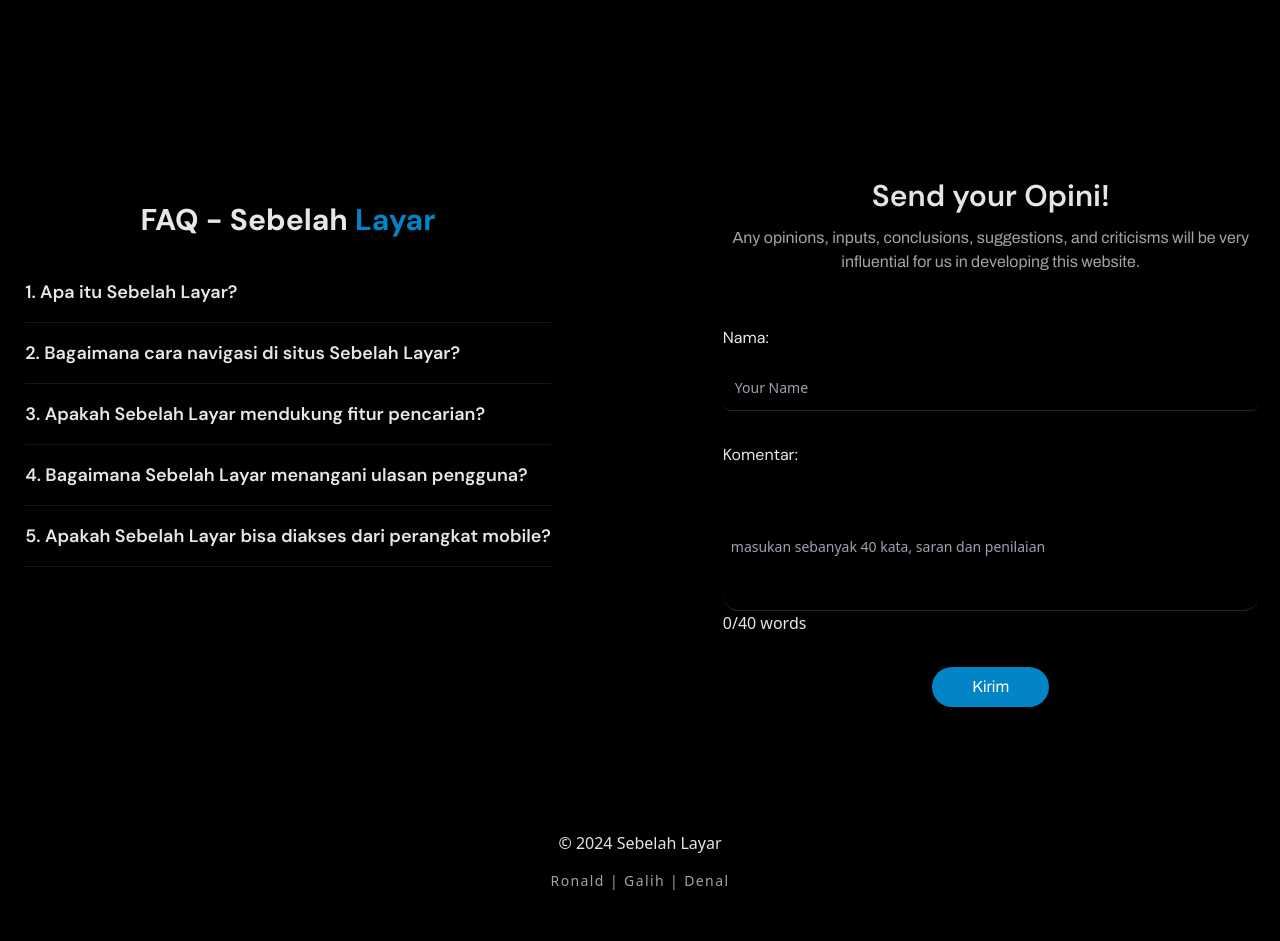
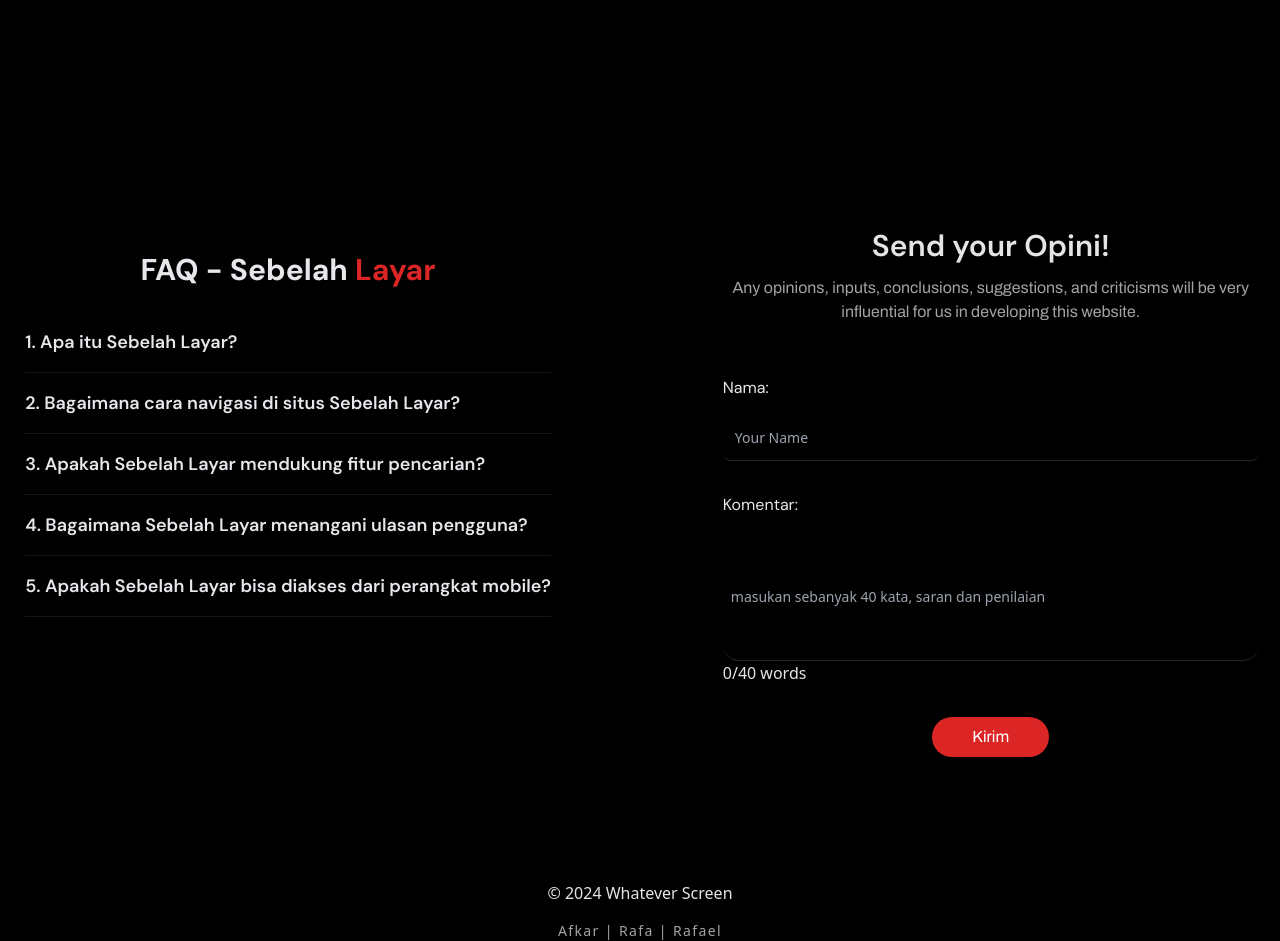
Before and after one commit to zzz3t444/whateverscreen, a CodeIgniter app: page /whateverscreen/ in a window 1280 px wide. Shown: the part 4561-5502 px from the top of the page. Before the commit the page ends 5451 px from the top, so only its background shows below. Run offline with CodeIgniter, Linux system fonts and the light colour scheme; some libraries are stand-ins or nearby versions.

Commit message:
Commit and Update

```diff
--- a/application/config/database.php
+++ b/application/config/database.php
@@ -78,7 +78,7 @@ $db['default'] = array(
 	'hostname' => 'localhost',
 	'username' => 'root',
 	'password' => '',
-	'database' => 'sebelahlayar',
+	'database' => 'whateverscreen',
 	'dbdriver' => 'mysqli',
 	'dbprefix' => '',
 	'pconnect' => FALSE,
--- a/application/views/_partials/footer.php
+++ b/application/views/_partials/footer.php
@@ -10,8 +10,8 @@
 <body>
 	<footer class="foote bg-black">
 		<div class="text-neutral-200 mt-20 text-center">
-			&copy; <?= Date('Y') ?> Sebelah Layar
-			<p class="text-sm text-neutral-400 mt-4 tracking-widest">Ronald | Galih | Denal</p>
+			&copy; <?= Date('Y') ?> Whatever Screen
+			<p class="text-sm text-neutral-400 mt-4 tracking-widest">Afkar | Rafa | Rafael</p>
 		</div>
 	</footer>
 </body>
--- a/application/views/_partials/navbar.php
+++ b/application/views/_partials/navbar.php
@@ -11,7 +11,7 @@
 <body>
 	<div class="bg-black">
 		<nav class="navbar items-center  mx-auto bg-black justify-around p-3">
-			<h1 class="tracking-tighter dm-sans text-neutral-200 font-semibold text-2xl">Sebelah <span class="text-sky-600">Layar</span></h1>
+			<h1 class="tracking-tighter dm-sans text-neutral-200 font-semibold text-2xl">Whatever <span class="text-red-600">Screen</span></h1>
 			<ul class="flex items-center gap-8 archivo text-sm">
 				<a class="text-neutral-400 hover:text-neutral-100 transition-all duration-300" href="<?= site_url() ?>">Home</a>
 				<a class="text-neutral-400 hover:text-neutral-100 transition-all duration-300" href="<?= site_url('movie') ?>">Movie</a>
@@ -21,7 +21,7 @@
 			</ul>
 			<div>
 				<a class="text-sm text-neutral-200" href="<?= site_url('auth/login') ?>" style="margin-left:auto">
-					<button class="px-5 py-3 bg-sky-600 rounded-full">Login</button>
+					<button class="px-5 py-2 bg-red-600 rounded-full">Login</button>
 				</a>
 			</div>
 	</div>
--- a/application/views/admin/_partials/footer.php
+++ b/application/views/admin/_partials/footer.php
@@ -10,8 +10,8 @@
 <body>
 	<footer>
 		<div class="text-neutral-200 mt-[550px] text-center">
-			&copy; <?= Date('Y') ?> Sebelah Layar
-			<p class="text-sm text-neutral-200 mt-2 tracking-widest">Ronald | Galih | Denal</p>
+			&copy; <?= Date('Y') ?> Whatever Screen
+			<p class="text-sm text-neutral-200 mt-2 tracking-widest">Afkar | Rafa | Rafael</p>
 		</div>
 	</footer>
 </body>
--- a/application/views/admin/_partials/side_nav.php
+++ b/application/views/admin/_partials/side_nav.php
@@ -9,7 +9,7 @@
 <body>
 	<aside class="side-nav fixed">
 		<div class="brand mt-4">
-			<h2 class="dm-sans text-2xl font-semibold">Sebelah Layar</h2>
+			<h2 class="dm-sans text-xl font-semibold">Whatever Screen</h2>
 			<div style="display: flex; align-items: center; gap:10px;">
 				<?php
 				$avatar = $current_user->avatar ?
--- a/application/views/home.php
+++ b/application/views/home.php
@@ -14,11 +14,11 @@
     <div class="relative h-[900px] border-b border-neutral-600 bg-cover p-20" style="background-image: url('https://wallpapercave.com/wp/wp11089675.jpg');">
         <div class="absolute inset-0 bg-black opacity-70"></div>
         <div class="relative mt-32 z-10">
-            <h1 data-aos="zoom-in" data-aos-duration="900" class="text-8xl dm-sans text-neutral-200 text-center tracking-tight font-bold max-w-2xl mx-auto">Welcome to Sebelah <span class="text-sky-600">Layar</span></h1>
-            <p data-aos="zoom-in" data-aos-duration="2000" class="text-center max-w-4xl mx-auto text-lg mt-3 archivo text-neutral-200">Next to the screen is a website that reveals a movie that has been released and aired in this world, even we collect a lot of information about movie synopsis, to information on how many viewers like a movie.</p>
+            <h1 data-aos="zoom-in" data-aos-duration="900" class="text-8xl dm-sans text-neutral-200 text-center tracking-tight font-bold max-w-3xl mx-auto">Welcome to Whatever <span class="text-red-600">Screen</span></h1>
+            <p data-aos="zoom-in" data-aos-duration="2000" class="text-center max-w-4xl mx-auto text-lg mt-3 archivo text-neutral-200">Whatever Screen is a website that reveals movies that have been released and shown in this world, even we collect a lot of information about movie synopsis, to information on how many viewers like a movie.</p>
             <div class="flex items-center justify-center mt-5 gap-2">
                 <a data-aos="zoom-in" data-aos-duration="2400" class="flex justify-center" href="">
-                    <button class="px-5 py-2 text-neutral-200 archivo text-sm rounded-full hover:scale-95 duration-300 hover:bg-sky-700 bg-sky-600">read More</button>
+                    <button class="px-5 py-2 text-neutral-200 archivo text-sm rounded-full hover:scale-95 duration-300 hover:bg-red-700 bg-red-600">read More</button>
                 </a>
                 <a data-aos="zoom-in" data-aos-duration="3000" href="<?= site_url('auth/login') ?>">
                     <button class="border px-7 py-2 text-neutral-200 rounded-full text-sm archivo hover:scale-95 duration-300 border-neutral-200">Login</button>
@@ -50,11 +50,11 @@
     </section>
 
     <section title="people-create-project">
-        <div class="flex items-center justify-center mt-10 gap-16 p-14 pt-0">
-            <div><img src="https://res.cloudinary.com/ddy7p8yrj/image/upload/v1716995476/r2eubcpjtbmlhjv0g4bp.png" width="500px" alt=""></div>
+        <div class="flex items-center justify-center mt-20 gap-16 p-14 pt-0">
+            <div><img class="rounded-full" src="https://res.cloudinary.com/ddy7p8yrj/image/upload/v1717412010/q0zalc23qw3w3o6kpxga.jpg" width="600px" alt=""></div>
             <div>
-                <h1 class="text-5xl text-neutral-200 font-semibold dm-sans">Hi, im <span class="text-sky-600">Ronald Alexander</span></h1>
-                <p class="max-w-2xl text-neutral-200 text-lg mt-6 archivo text-start leading-10">Hello! I'm Ronald Alexander, the creator of Sebelah Layar, a website dedicated to film synopses. My passion for cinema and storytelling inspired me to build a platform where movie enthusiasts can discover and explore the essence of films. Sebelah Layar is designed to provide concise and engaging summaries that capture the heart of each movie, making it easier for viewers to decide what to watch next.</p>
+                <h1 class="text-5xl text-neutral-200 font-semibold dm-sans">Hi, im <span class="text-red-600">Afkar Mitsal</span></h1>
+                <p class="max-w-2xl text-neutral-200 text-lg mt-6 archivo text-start leading-10">Halo! Saya Afkar Mitsal, pencipta Whatever Screen, sebuah situs web yang didedikasikan untuk sinopsis film. Kecintaan saya pada sinema dan cerita menginspirasi saya untuk membangun sebuah platform di mana para penggemar film dapat menemukan dan mengeksplorasi esensi film. Whatever Screen dirancang untuk memberikan ringkasan ringkas dan menarik yang menangkap inti dari setiap film, sehingga memudahkan pemirsa untuk memutuskan apa yang akan ditonton selanjutnya.</p>
             </div>
         </div>
     </section>
@@ -66,8 +66,8 @@
                 <p class="archivo text-neutral-300 max-w-sm mt-8 leading-9">This is the project team that participated in the Sebelah Layar website project. </p>
             </ul>
             <ul class="flex items-center">
-                <img class="rounded-full mt-40" src="https://res.cloudinary.com/ddy7p8yrj/image/upload/v1717395696/mbgxw2vfriwkw4q24wjv.jpg" width="400px" alt="">
-                <img class="rounded-full -ml-52 -mt-40" src="https://res.cloudinary.com/ddy7p8yrj/image/upload/v1717395696/mbgxw2vfriwkw4q24wjv.jpg" width="400px" alt="">
+                <img class="rounded-full mt-40" src="https://res.cloudinary.com/ddy7p8yrj/image/upload/v1717424454/xqpbdsioxf4jvgb3anvm.jpg" width="400px" alt="">
+                <img class="rounded-full -ml-52 -mt-40" src="https://res.cloudinary.com/ddy7p8yrj/image/upload/v1717430277/xnpobgfcbhae5gv7lmpo.jpg" width="400px" alt="">
             </ul>
         </div>
     </section>
@@ -77,16 +77,16 @@
     <section title="support-people-programmer">
         <div class="flex items-center justify-center p-20 pt-0 mt-32 bg-neutral-950 gap-20">
             <div class="flex items-center">
-                <div class="flex items-center">
+                <div class="flex items-center relative">
                     <img src="https://res.cloudinary.com/ddy7p8yrj/image/upload/v1717141387/cqqazwvbpvfxrrnkjbrd.png" class="border bg-black  rounded-full relative border-neutral-800" width="300px" alt="">
-                    <img src="https://avatars.githubusercontent.com/u/100127440?v=4" class="border rounded-full -ml-40 mt-56 border-neutral-800" width="300px" alt="">
+                    <img src="https://avatars.githubusercontent.com/u/100127440?v=4" class="border rounded-full bg-black -ml-40 mt-56 border-neutral-800" width="300px" alt="">
                 </div>
-                <img src="https://avatars.githubusercontent.com/u/113794999?v=4" class="border -z rounded-full -ml-40 mt-[490px] border-neutral-800" width="300px" alt="">
+                <img src="https://res.cloudinary.com/ddy7p8yrj/image/upload/v1717412245/btzsw4xo7te7yygzsnnk.jpg" class="border -z rounded-full -ml-40 mt-[470px] border-neutral-800" width="300px" alt="">
             </div>
             <div>
                 <h1 class="text-neutral-200 dm-sans font-semibold text-5xl mt-28 text-start leading-tight">participants Contributions to <br>
                     this website</h1>
-                <p class="max-w-2xl text-neutral-200 text-lg mt-6 archivo text-start leading-10">This website was created with good collaboration in terms of website layout design to database needs. we invited <span class="text-sky-600 hover:text-purple-500 duration-100"><a href="https://github.com/z3t444" target="_blank">@z3t444</a></span> to provide inspiration for website design, we invited <span class="text-sky-600 hover:text-purple-500 duration-100"><a href="https://github.com/dzakyabdurhmn" target="_blank">@dzakyabdurhmn</a></span> to determine data relations on this website, and we invited <span class="text-sky-600 hover:text-purple-500 duration-100"><a href="https://github.com/ridhoarrahmann" target="_blank">@ridhoarrahmann</a></span> for consultation on the problems of making this website. we are very grateful to these contributors.</p>
+                <p class="text-neutral-200 max-w-2xl archivo leading-9 mt-5">This website is made with good collaboration in terms of website layout design to database needs. Design Slicing Website has been made by <a class="text-red-500" href="https://github.com/z3t444" target="_blank">@z3t444</a> to provide inspiration for website design, we invite <a class="text-red-500" href="https://github.com/dzakyabdurhmn" target="_blank">@dzakyabdurhmn</a> to determine data relations on this website, and we invite <a  class="text-red-500"href="https://github.com/ridhoarrahmann" target="_blank">@ridhoarrahmann</a> to consult problems in making this website. we invite <a class="text-red-500" href="https://github.com/Asdox272" target="_blank">@Asdox272</a> to participate in database connections and website display interfaces. very grateful to these contributors.</p>
             </div>
         </div>
     </section>
@@ -98,7 +98,7 @@
                 <p class="max-w-2xl text-neutral-200 text-lg mt-6 archivo text-start leading-10">This website is officially open and can be used by anyone. we provide many features for describing or providing movie synopsis.</p>
             </div>
             <div>
-                <img src="https://res.cloudinary.com/ddy7p8yrj/image/upload/v1717055317/vu0hfd4m07jn8uhw6j9t.png" width="700px" alt="">
+                <img src="https://res.cloudinary.com/ddy7p8yrj/image/upload/v1717430510/screenpicture_og5lyk.png" width="700px" alt="">
             </div>
         </div>
     </section>
@@ -125,7 +125,7 @@
                                     <div id="word-count" class="word-count">0/40 words</div>
                                 </div>
                                 <div class="flex justify-center">
-                                    <button type="submit" class="bg-sky-600 hover:bg-sky-700 hover:scale-95 duration-300 archivo text-white px-10 p-2 rounded-full">
+                                    <button type="submit" class="bg-red-600 hover:bg-red-700 hover:scale-95 duration-300 archivo text-white px-10 p-2 rounded-full">
                                         Kirim
                                     </button>
                                 </div>
--- a/application/views/login_form.php
+++ b/application/views/login_form.php
@@ -41,7 +41,7 @@
 				</div>
 
 				<div class="text-center">
-					<input type="submit" class="bg-sky-600 text-white p-2 rounded w-full cursor-pointer hover:bg-sky-700" value="Login">
+					<input type="submit" class="bg-red-600 text-white p-2 rounded w-full cursor-pointer hover:bg-red-700" value="Login">
 				</div>
 			</form>
 		</div>
--- a/application/views/search.php
+++ b/application/views/search.php
@@ -17,7 +17,7 @@
         </div>
         <form action="" method="get" class="grid items-center mb-6 mx-auto max-w-3xl">
             <input type="search" name="keyword" class=" p-2 border border-gray-300 rounded-md shadow-sm focus:outline-none focus:ring-2 focus:ring-blue-500" placeholder="Keyword.." value="<?= html_escape($keyword) ?>" required maxlength="32" />
-            <input type="submit" class="mt-4 bg-blue-500 text-white py-2 px-4 rounded-md shadow-md hover:bg-blue-600" value="Cari">
+            <input type="submit" class="mt-4 bg-red-500 text-white py-2 px-4 rounded-md shadow-md hover:bg-red-600" value="Cari">
         </form>
 
         <?php if ($search_result) : ?>
--- a/application/views/section/faq.php
+++ b/application/views/section/faq.php
@@ -8,7 +8,7 @@
 	</head>
 	<div class="text-gray-200">
 		<div class="max-w-7xl mt-32 mx-auto p-6">
-			<h1 class="text-3xl font-bold mb-6 text-center dm-sans">FAQ - Sebelah <span class="text-sky-600">Layar</span></h1>
+			<h1 class="text-3xl font-bold mb-6 text-center dm-sans">FAQ - Sebelah <span class="text-red-600">Layar</span></h1>
 			<div id="faq-container">
 				<div
 					class="faq-item border-b border-neutral-900 py-4"
```
Also changed, not shown: application/views/about.php (+4 -4 lines).
